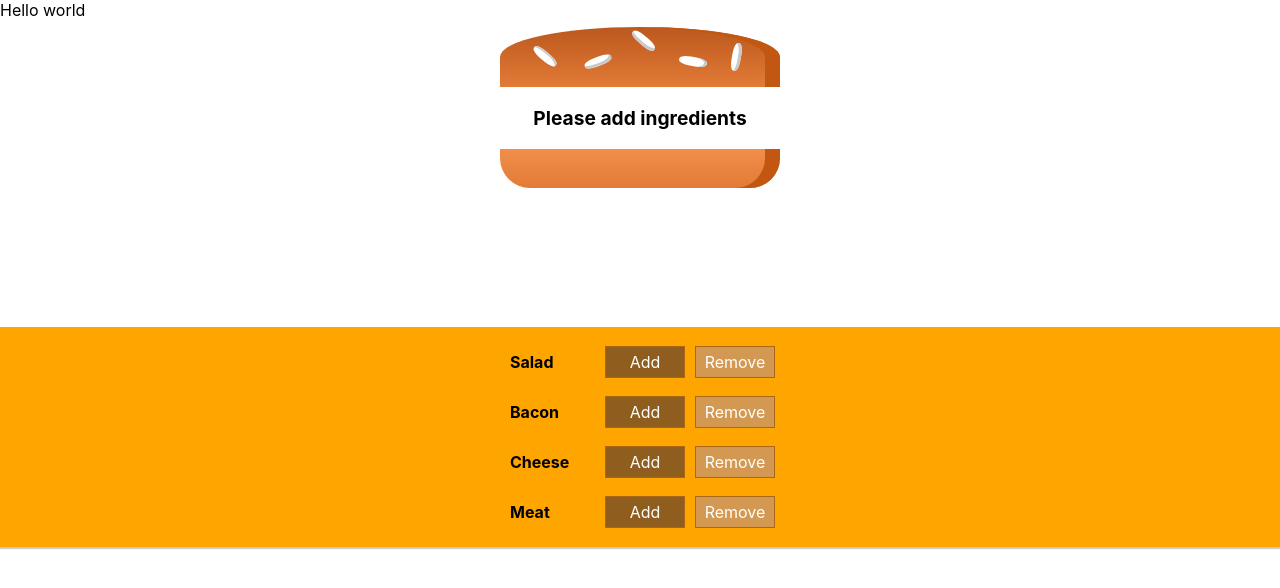
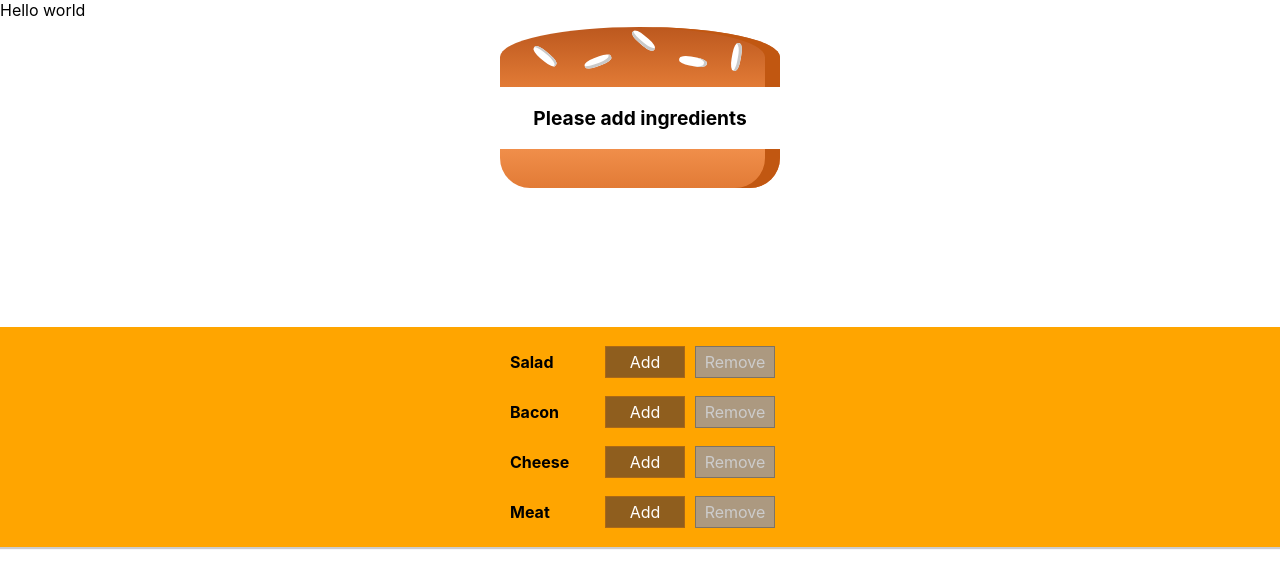
Before and after one commit to pxeona/build-your-burger, a React (Create React App) app: page / in a window 1280 px wide. Shown: the top 588 px of the page. Built offline with nearby package versions, Linux system fonts and the light colour scheme.

Commit message:
Logic to disable remove button if no such ingredient added

```diff
--- a/src/components/Burger/BuildControls/BuildControl/BuildControl.js
+++ b/src/components/Burger/BuildControls/BuildControl/BuildControl.js
@@ -9,7 +9,11 @@ const buildControl = (props) => {
       <button className={styles.Add} onClick={props.addEvent}>
         Add
       </button>
-      <button className={styles.Remove} onClick={props.removeEvent}>
+      <button
+        className={styles.Remove}
+        onClick={props.removeEvent}
+        disabled={props.disabled}
+      >
         Remove
       </button>
     </div>
--- a/src/components/Burger/BuildControls/BuildControls.js
+++ b/src/components/Burger/BuildControls/BuildControls.js
@@ -19,6 +19,7 @@ const buildControls = (props) => {
           label={control.label}
           addEvent={() => props.addIngredient(control.type)}
           removeEvent={() => props.removeIngredient(control.type)}
+          disabled={props.disabledButtons[control.type]}
         />
       ))}
     </div>
--- a/src/containers/BurgerBuilder/BurgerBuilder.js
+++ b/src/containers/BurgerBuilder/BurgerBuilder.js
@@ -57,12 +57,19 @@ class BurgerBuilder extends Component {
   };
 
   render() {
+    const disabledButtons = { ...this.state.ingredients };
+
+    for (let k in disabledButtons) {
+      disabledButtons[k] = disabledButtons[k] <= 0;
+    }
+
     return (
       <Aux>
         <Burger ingredients={this.state.ingredients} />
         <BuildControls
           addIngredient={this.addIngredientHandler}
           removeIngredient={this.removeIngredientHandler}
+          disabledButtons={disabledButtons}
         />
       </Aux>
     );
```
